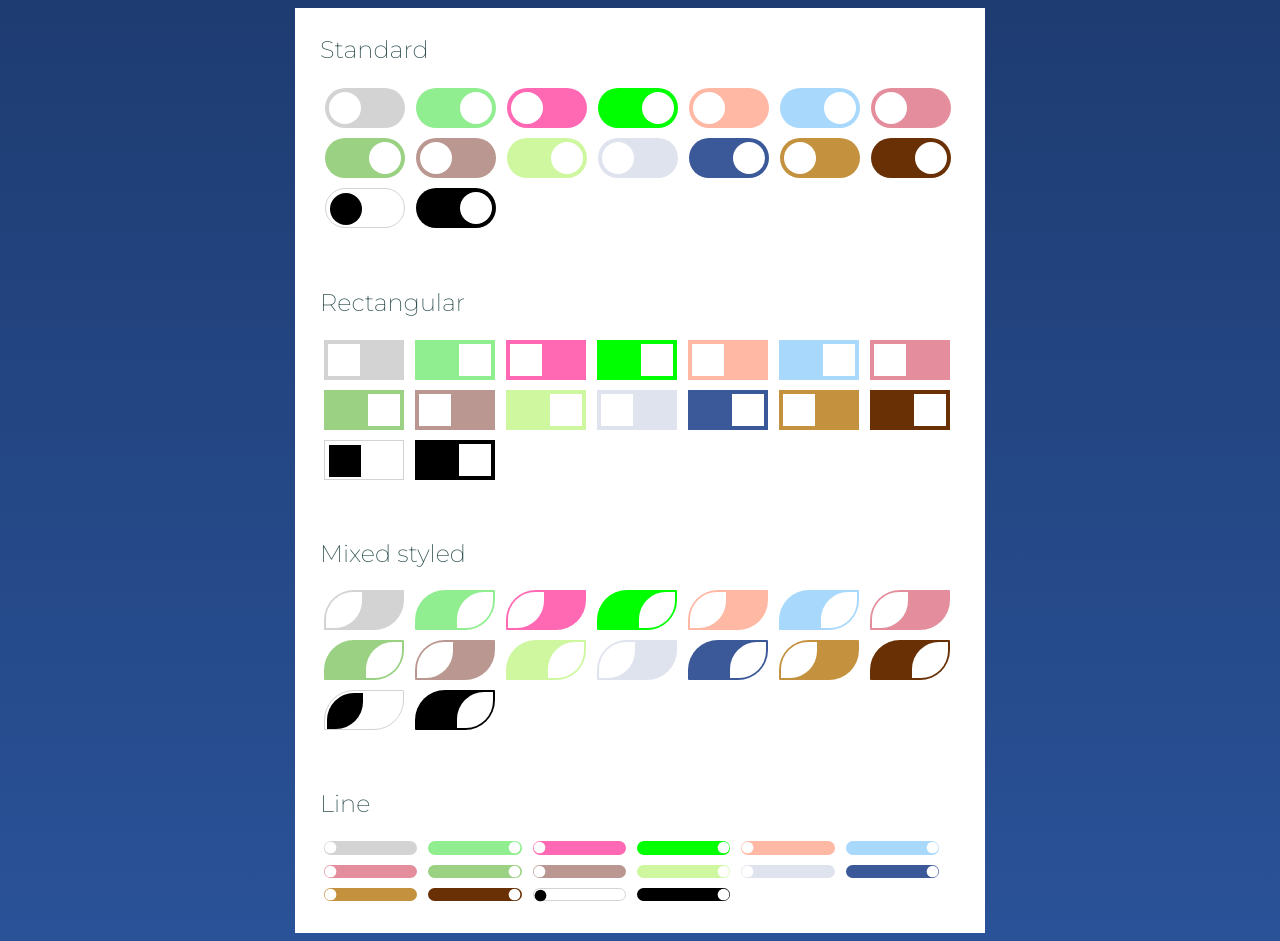
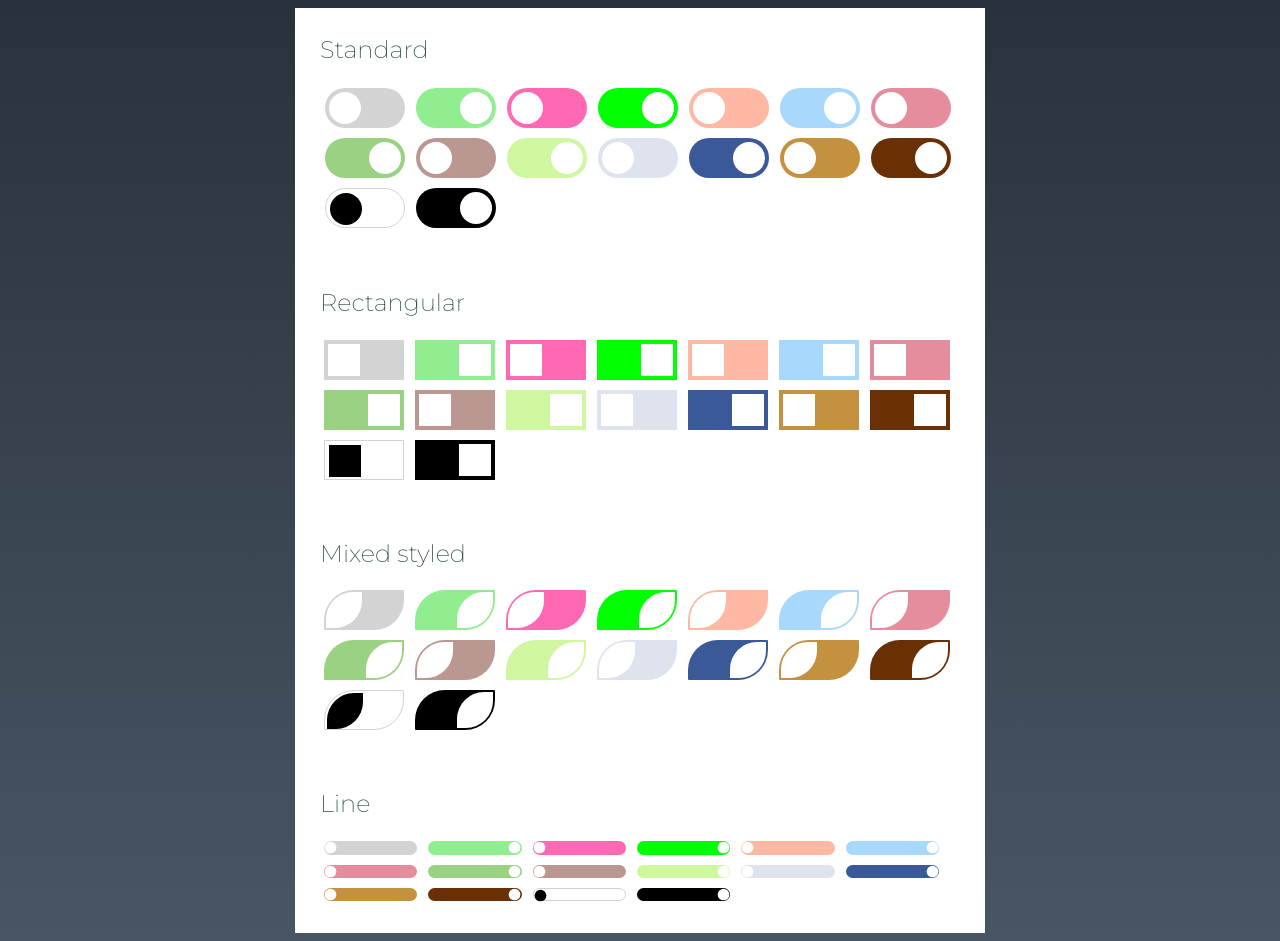
Before and after one commit to thomasfaller/CSS-Toggles, a plain HTML site: page index.html in a window 1280 px wide. Drawn offline with Linux system fonts and the light colour scheme.

Commit message:
changed background - body

```diff
--- a/main.css
+++ b/main.css
@@ -1,5 +1,5 @@
 body {
-    background: linear-gradient(#1e3c72, #2a5298);
+    background: linear-gradient(#29323c,#485563);
 }
 
 /* CONTAINERS */
```
